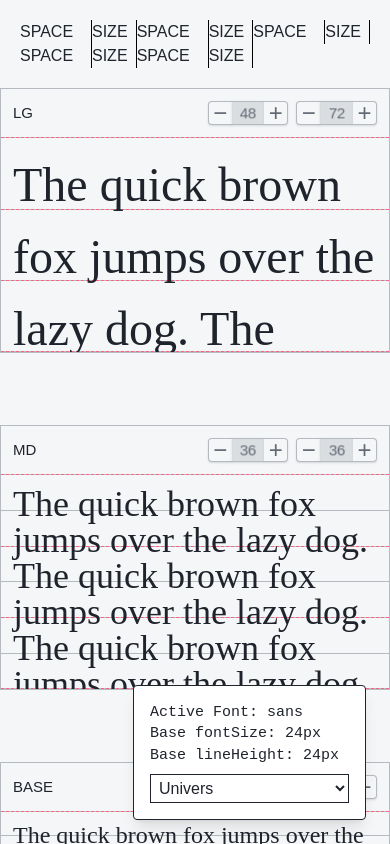
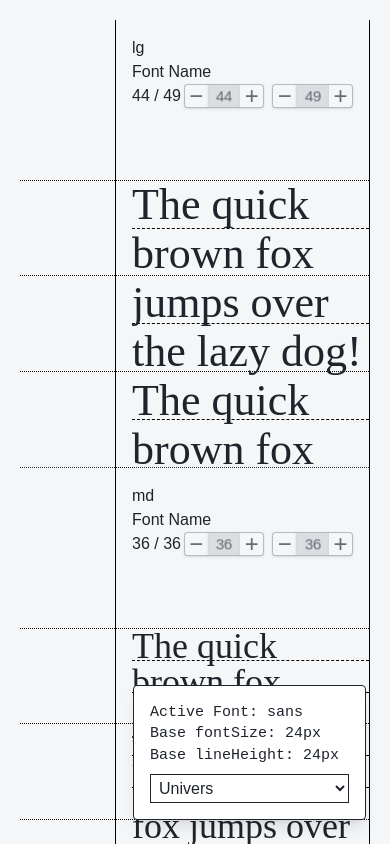
Before and after one commit to hugentobler/website, a SvelteKit app: page /typography/preview in a window 390 px wide. Shown: the top 844 px of the page. Built offline with nearby package versions, Linux system fonts and the light colour scheme; a web font is replaced by a local one.

Commit message:
Refactor typography preview grid and update baseline
- Increase baseline from 72px to 96px
- Adjust sans lg type scale for better alignment
- Redesign preview grid for responsive layout and clearer baseline
- Update sample text to include exclamation mark

```diff
--- a/src/lib/typography.ts
+++ b/src/lib/typography.ts
@@ -30,13 +30,13 @@ export const FONTS = {
 } as const;
 
 // The baseline grid - the vertical measure all text aligns to
-export const BASELINE = 72; // px
+export const BASELINE = 96; // px
 
 // Type scales per font - SINGLE SOURCE OF TRUTH
 // These values are tuned to align optically with the baseline grid
 export const TYPE_SCALES: Record<FontId, FontScale> = {
 	sans: {
-		lg: { fontSize: 48, lineHeight: 72 },
+		lg: { fontSize: 44, lineHeight: 49 },
 		md: { fontSize: 36, lineHeight: 36 },
 		base: { fontSize: 24, lineHeight: 24 },
 		sm: { fontSize: 18, lineHeight: 18 },
--- a/src/routes/typography/preview/+page.svelte
+++ b/src/routes/typography/preview/+page.svelte
@@ -141,35 +141,36 @@
 	}
 </script>
 
-<!-- Repeat 1 spacer 1 size -->
+<!-- Responsive grid: 1 col mobile, 2 tablet, 3 desktop -->
+<!-- Each set is: baseline spacer + 1fr typography column -->
 <div
-	class="m-5 grid grid-cols-[repeat(3,72px_1fr)] divide-x divide-black *:border-black [&>*:last-child]:border-r"
->
-	{#each sizes as size}
-		<div class="">SPACE</div>
-		<div class="flex flex-col">SIZE</div>
-	{/each}
-</div>
-
-<!-- Responsive grid with gaps (no spacers for now) -->
-<div
-	class="my-5 grid grid-cols-1 md:grid-cols-2 xl:grid-cols-3"
-	style:column-gap="{config.baseline}px"
-	style:row-gap="{config.baseline}px"
+	class="m-5 grid auto-rows-min grid-cols-[var(--baseline)_1fr] divide-x divide-black *:border-black md:grid-cols-[repeat(2,var(--baseline)_1fr)] xl:grid-cols-[repeat(3,var(--baseline)_1fr)] [&>*:last-child]:border-r"
+	style:--baseline="{config.baseline}px"
 >
 	{#each sizes as size}
 		{@const scale = config.typeScales[ui.activeFont][size]}
-		{@const rowsPerRepetition = sizes.indexOf(size) + 1}
-		{@const totalRows = rowsPerRepetition * PREVIEW_ROWS}
+		{@const position = sizes.indexOf(size)}
 
-		<!-- Type size column -->
+		<!-- Spacer column -->
+		<div>
+			<div class="h-40"></div>
+			<div
+				class="divide-y divide-black *:border-dotted [&>*:first-child]:border-t [&>*:last-child]:border-b"
+			>
+				{#each Array(PREVIEW_ROWS) as _}
+					<div style:height="{BASELINE}px"></div>
+				{/each}
+			</div>
+		</div>
+
+		<!-- Typography column -->
 		<div class="flex flex-col">
-			<!-- Header with size name and controls -->
-			<div
-				class="flex items-center justify-between border-x border-t border-(--color-charcoal-300) p-3"
-			>
-				<div class="text-sm font-medium uppercase">{size}</div>
-				<div class="flex gap-2">
+			<div class="flex h-40 flex-col p-4">
+				<p>{size}</p>
+				<p>Font Name</p>
+				<div class="flex justify-between">
+					<p>{scale.fontSize} / {scale.lineHeight}</p>
+					<div class="mt-auto flex gap-2">
 						<!-- Font Size Control -->
 						<ButtonGroup>
 							<Button
@@ -219,30 +220,23 @@
 						</ButtonGroup>
 					</div>
 				</div>
-
-			<!-- Preview box with baseline grid -->
+			</div>
 			<div
-				class="relative overflow-clip border-x border-b border-(--color-charcoal-300)"
-				style:height="{PREVIEW_ROWS * config.baseline}px"
+				class="relative divide-y divide-black *:border-dotted [&>*:first-child]:border-t [&>*:last-child]:border-b"
 			>
-				<!-- Grid lines -->
-				<div class="grid h-full" style:grid-template-rows="repeat({totalRows}, 1fr)">
-					{#each Array(totalRows) as _}
-						<div class="border-t border-(--color-charcoal-300) last-of-type:border-b"></div>
+				{#each Array(PREVIEW_ROWS) as _}
+					<div style:height="{BASELINE}px" class="relative">
+						<!-- Grid lines (behind) -->
+						<div class="absolute inset-0 left-4 divide-y divide-black *:border-dashed">
+							{#each Array(position + 2) as _}
+								<div style:height="{BASELINE / (position + 2)}px"></div>
 							{/each}
 						</div>
-				<!-- Repetition unit markers -->
-				<div class="absolute inset-0 grid" style:grid-template-rows="repeat({PREVIEW_ROWS}, 1fr)">
-					{#each Array(PREVIEW_ROWS) as _, rowIndex}
-						<div
-							class="border-t border-dashed border-(--color-raspberry-300)"
-							class:border-b={rowIndex === PREVIEW_ROWS - 1}
-						></div>
+					</div>
 				{/each}
-				</div>
 				<!-- Text preview -->
 				<div
-					class="absolute inset-0 p-3"
+					class="absolute inset-0 left-4 overflow-hidden"
 					style:font-size="{scale.fontSize}px"
 					style:line-height={scale.lineHeight / scale.fontSize}
 					style:font-family={fontVariationSettings.fontFamily}
@@ -251,9 +245,7 @@
 					style:font-style={fontVariationSettings.fontStyle}
 					style:font-variation-settings={fontVariationSettings.fontVariationSettings}
 				>
-					{Array(totalRows + 1)
-						.fill(`${SAMPLE_TEXT}.`)
-						.join(" ")}
+					{SAMPLE_TEXT.concat(" ").repeat(10)}
 				</div>
 			</div>
 		</div>
--- a/src/routes/typography/preview/config.ts
+++ b/src/routes/typography/preview/config.ts
@@ -36,7 +36,7 @@ export const BER_SLANT_RANGE = { min: -16, max: 0, step: 1 } as const;
 // =============================================================================
 
 // Sample text for type specimens
-export const SAMPLE_TEXT = "The quick brown fox jumps over the lazy dog";
+export const SAMPLE_TEXT = "The quick brown fox jumps over the lazy dog!";
 
 // Generate array of values from a range
 export function rangeValues(range: { min: number; max: number; step: number }): number[] {
```
Lines whose indentation alone changed are shown as unchanged.
